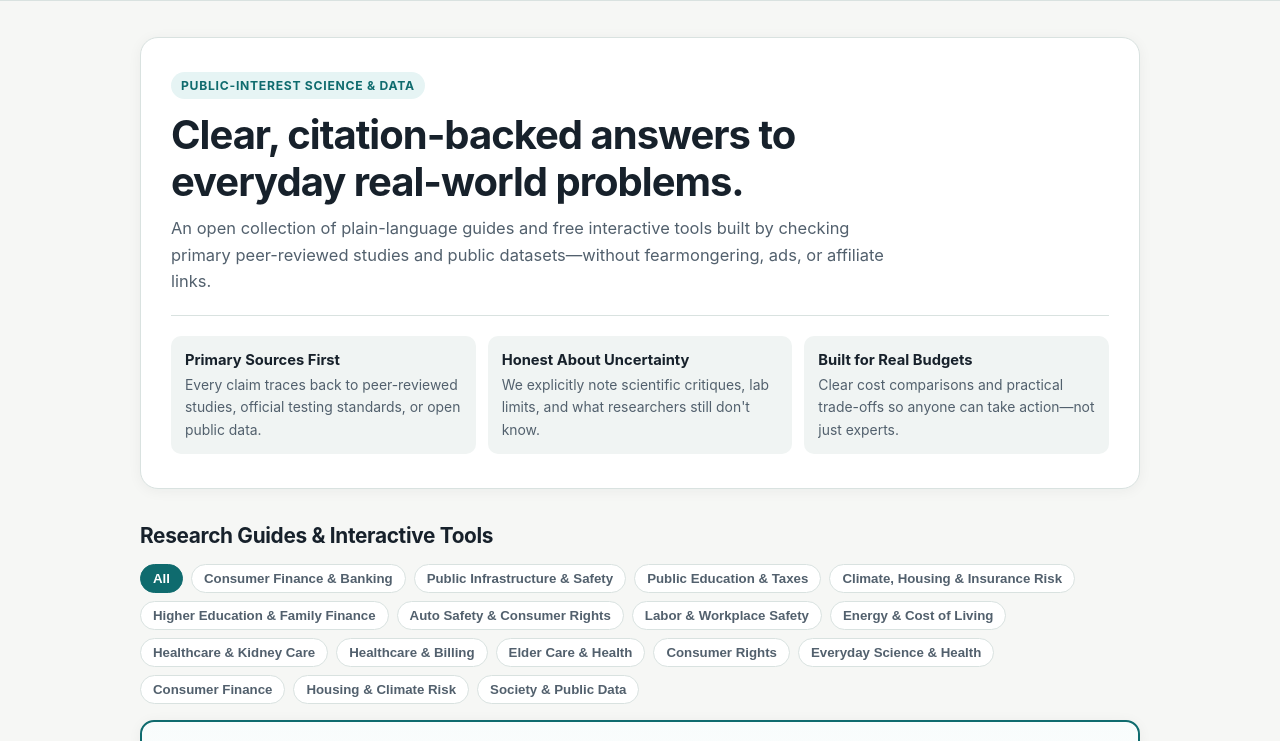
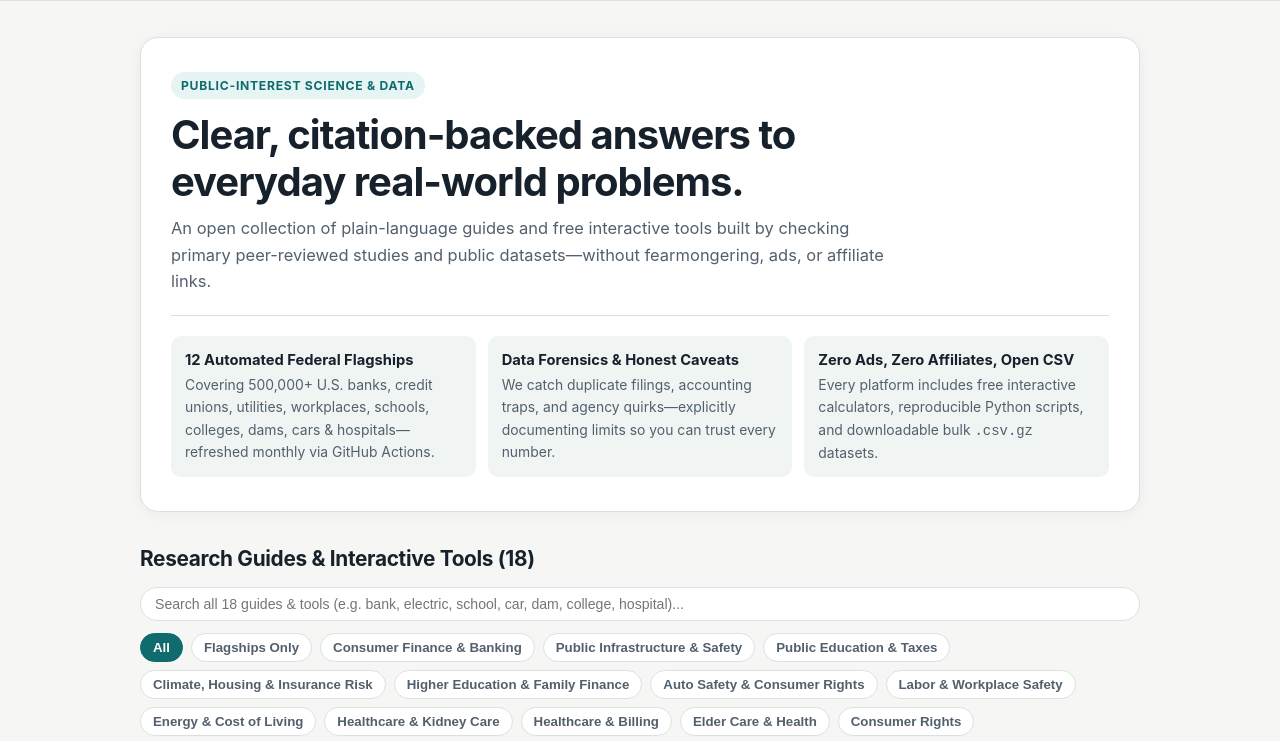
Before and after one commit to tinhnhatpham/open-research-guides, a plain HTML site: page index.html in a window 1280 px wide. Shown: the part 54-795 px from the top of the page. Drawn offline with Linux system fonts and the light colour scheme.

Commit message:
Upgrade Hub homepage with instant cross-guide search, Flagships Only filter, and 12-flagship overview

```diff
--- a/index.html
+++ b/index.html
@@ -373,23 +373,26 @@
 
       <div class="pillars">
         <div class="pillar">
-          <strong>Primary Sources First</strong>
-          Every claim traces back to peer-reviewed studies, official testing standards, or open public data.
+          <strong>12 Automated Federal Flagships</strong>
+          Covering 500,000+ U.S. banks, credit unions, utilities, workplaces, schools, colleges, dams, cars &amp; hospitals—refreshed monthly via GitHub Actions.
         </div>
         <div class="pillar">
-          <strong>Honest About Uncertainty</strong>
-          We explicitly note scientific critiques, lab limits, and what researchers still don't know.
+          <strong>Data Forensics &amp; Honest Caveats</strong>
+          We catch duplicate filings, accounting traps, and agency quirks—explicitly documenting limits so you can trust every number.
         </div>
         <div class="pillar">
-          <strong>Built for Real Budgets</strong>
-          Clear cost comparisons and practical trade-offs so anyone can take action—not just experts.
+          <strong>Zero Ads, Zero Affiliates, Open CSV</strong>
+          Every platform includes free interactive calculators, reproducible Python scripts, and downloadable bulk <code>.csv.gz</code> datasets.
         </div>
       </div>
     </section>
 
     <section id="guides">
       <div class="section-head">
-        <h2>Research Guides &amp; Interactive Tools</h2>
+        <h2>Research Guides &amp; Interactive Tools (18)</h2>
+        <div style="display:flex; gap:10px; align-items:center; flex-wrap:wrap; width:100%;">
+          <input type="search" id="hub-search" placeholder="Search all 18 guides &amp; tools (e.g. bank, electric, school, car, dam, college, hospital)..." aria-label="Search research guides" style="flex:1; min-width:240px; border:1.5px solid var(--border); border-radius:999px; padding:8px 14px; font-size:0.88rem; background:var(--surface); color:var(--ink);" />
+        </div>
         <div class="filter-bar" id="filter-bar" aria-label="Filter guides by category"></div>
       </div>
 
@@ -417,9 +420,10 @@
     const guides = window.RESEARCH_GUIDES || [];
     let activeCategory = "All";
 
-    const categories = ["All", ...new Set(guides.map((g) => g.category))];
+    const categories = ["All", "Flagships Only", ...new Set(guides.map((g) => g.category))];
     const filterBar = document.getElementById("filter-bar");
     const grid = document.getElementById("guides-grid");
+    const searchEl = document.getElementById("hub-search");
 
     function renderFilters() {
       filterBar.innerHTML = categories
@@ -439,10 +443,16 @@
     }
 
     function renderGuides() {
-      const visible =
-        activeCategory === "All"
-          ? guides
-          : guides.filter((g) => g.category === activeCategory);
+      const q = (searchEl && searchEl.value || "").trim().toLowerCase();
+      const visible = guides.filter((g) => {
+        if (activeCategory === "Flagships Only" && !g.flagship) return false;
+        if (activeCategory !== "All" && activeCategory !== "Flagships Only" && g.category !== activeCategory) return false;
+        if (q) {
+          const hay = (g.title + " " + g.summary + " " + g.category + " " + g.highlights.join(" ")).toLowerCase();
+          if (!hay.includes(q)) return false;
+        }
+        return true;
+      });
 
       grid.innerHTML = visible
         .map((g) => {
@@ -482,6 +492,7 @@
         .join("");
     }
 
+    if (searchEl) searchEl.addEventListener("input", renderGuides);
     renderFilters();
     renderGuides();
   </script>
```
